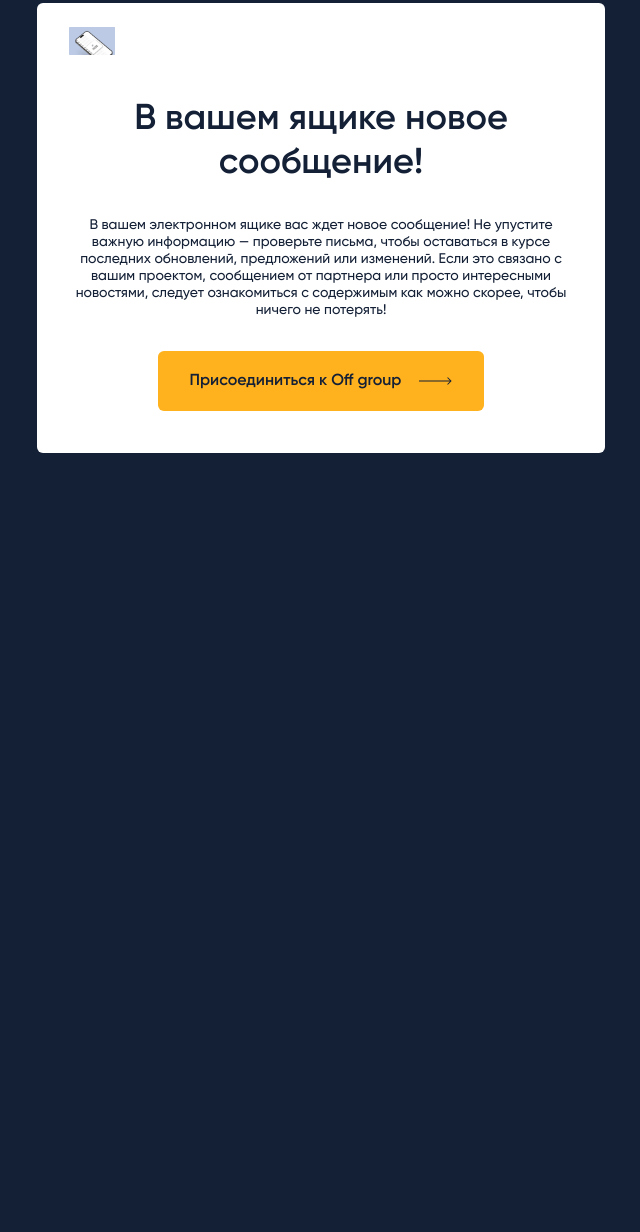
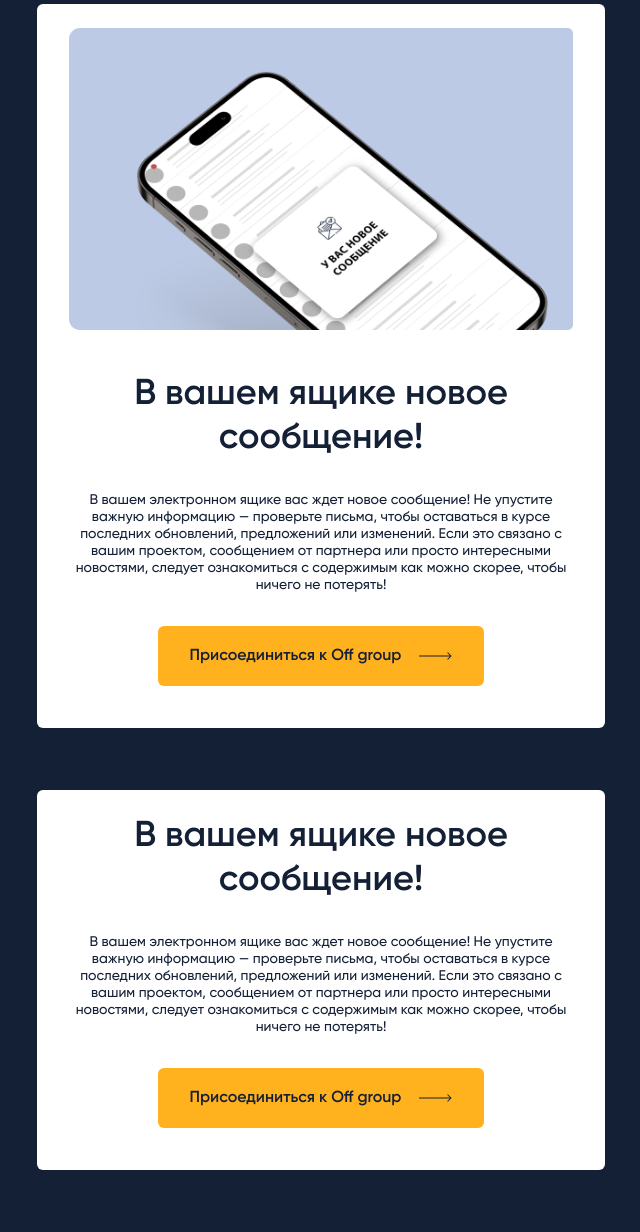
Before and after one commit to aleks664/email, a plain HTML site: page index.html in a window 1280 px wide. Shown: the part 662-1894 px from the top of the page, without its empty margins (319-959 px from the left). Before the commit the page ends 1177 px from the top, so only its background shows below. Drawn offline with Linux system fonts and the light colour scheme.

Commit message:
fix: box

```diff
--- a/index.html
+++ b/index.html
@@ -40,19 +40,19 @@
                             <table align="center" cellspacing="0" cellpadding="0" border="0" style="width:100%; max-width:600px; border:0;">
                                 <tr>
                                     <td bgcolor="#FFF" width="124" style=" padding-top:34px;padding-bottom:34px;padding-right:32px;padding-left:32px; border-radius: 0 0 0 6px;" class="logo" >
-                                        <img src="https://aleks664.github.io/email/images//logo.png" alt="logo" width="124" height="39" style="-ms-interpolation-mode:bicubic;clear:both;display:block;height:39px;max-width:100%;outline:0;text-decoration:none;width:124px">
+                                        <img src="https://aleks664.github.io/email/images//logo.png" alt="logo" width="124" style="-ms-interpolation-mode:bicubic;clear:both;display:block;max-width:100%;outline:0;text-decoration:none;width:124px">
                                     </td>
                                     <td bgcolor="#FFFFFF" class="emblem" style=" padding-top:32px;padding-bottom:32px;padding-right:32px;padding-left:32px; border-radius: 0 0 6px 0;" class="logo">
                                         <table align="right" cellspacing="0" cellpadding="0" border="0" style="width:100%; max-width:600px; border:0;">
                                             <tr>
                                                 <td class="emblem-1" width="96" style="padding-top:0;padding-bottom:0;padding-right:24px;padding-left:0;">
-                                                    <img src="https://aleks664.github.io/email/images//emblem-1.png" alt="" width="72" height="44" style="-ms-interpolation-mode:bicubic;clear:both;display:block;height:44px;max-width:100%;outline:0;text-decoration:none;width:72px">
+                                                    <img src="https://aleks664.github.io/email/images//emblem-1.png" alt="" width="72" style="-ms-interpolation-mode:bicubic;clear:both;display:block;max-width:100%;outline:0;text-decoration:none;width:72px">
                                                 </td>
                                                 <td class="emblem-2" width="96" style="padding-top:0;padding-bottom:0;padding-right:24px;padding-left:0;">
-                                                    <img src="https://aleks664.github.io/email/images//emblem-2.png" alt="" width="72" height="44" style="-ms-interpolation-mode:bicubic;clear:both;display:block;height:44px;max-width:100%;outline:0;text-decoration:none;width:72px">
+                                                    <img src="https://aleks664.github.io/email/images//emblem-2.png" alt="" width="72" style="-ms-interpolation-mode:bicubic;clear:both;display:block;max-width:100%;outline:0;text-decoration:none;width:72px">
                                                 </td>
                                                 <td class="emblem-3" valign="middle" width="141" style="padding-top:0;padding-bottom:0;padding-right:0;padding-left:0;">
-                                                    <img src="https://aleks664.github.io/email/images//emblem-3.png" alt="" width="141" height="41" style="-ms-interpolation-mode:bicubic;clear:both;display:block;height:30px;max-width:100%;outline:0;text-decoration:none;width:141px">
+                                                    <img src="https://aleks664.github.io/email/images//emblem-3.png" alt="" width="141" style="-ms-interpolation-mode:bicubic;clear:both;display:block;max-width:100%;outline:0;text-decoration:none;width:141px">
                                                 </td>
                                             </tr>
                                         </table>
@@ -124,9 +124,52 @@
                                     <table align="center" cellspacing="0" cellpadding="0" border="0" style="width:100%; border:0;">
                                         <tr>
                                             <td   style="padding-bottom: 42px;">
-                                                <img  src="https://aleks664.github.io/email/images/img-1.png" alt="" width="100%"  style="-ms-interpolation-mode:bicubic;clear:both;display:block;max-width:100%;outline:0;text-decoration:none;width:46px">
+                                                <img  src="https://aleks664.github.io/email/images/img-1.png" alt="" width="522"  style="-ms-interpolation-mode:bicubic;clear:both;display:block;max-width:100%;outline:0;text-decoration:none;width:522px">
                                             </td>
                                         </tr>
+                                        <tr>
+                                            <td align="center" class="h1" style="padding-bottom: 32px; font-weight: 600;font-size: 36px;color: #142036; font-family:  'Gilroy', Arial,Helvetica,sans-serif;">
+                                                В вашем ящике новое
+                                                сообщение!
+                                            </td>
+                                        </tr>
+                                        <tr>
+                                            <td align="center" class="txt" style="padding-bottom: 32px; font-weight: 500;font-size: 14px;color: #142036; font-family:  'Gilroy', Arial,Helvetica,sans-serif;">
+                                                В вашем электронном ящике вас ждет новое сообщение! Не упустите важную информацию — проверьте письма, чтобы оставаться в курсе последних обновлений, предложений или изменений. Если это связано с вашим проектом, сообщением от партнера или просто интересными новостями, следует ознакомиться с содержимым как можно скорее, чтобы ничего не потерять!
+                                            </td>
+                                        </tr>
+                                        <tr>
+                                            <td align="center" >
+                                                <!--[if mso]>
+                                                <v:roundrect xmlns:v="urn:schemas-microsoft-com:vml" xmlns:w="urn:schemas-microsoft-com:office:word" arcsize=".06" fillcolor="#FFFFFF">
+                                                <![endif]-->
+                                                <a href="#" class="btn" style="display: inline-block; text-decoration: none;border-radius: 6px; background: #ffb11e; padding: 20px 32px; font-weight: 600;font-size: 16px;color: #142036; font-family:  'Gilroy', Arial,Helvetica,sans-serif;">
+                                                    Присоединиться к Off group
+                                                    <img style="vertical-align: middle; margin-left: 14px" src="https://aleks664.github.io/email/images/arrow.png" alt="">
+                                                </a>
+                                                <!--[if mso]>
+                                                </v:roundrect>
+                                                <![endif]-->
+                                            </td>
+                                        </tr>
+                                    </table>
+                                </td>
+                            </tr>
+                        </table>
+                        <!--[if mso]>
+                        </v:roundrect>
+                        <![endif]-->
+                    </td>
+                </tr>
+                <tr>
+                    <td class="row" style="padding-top:0;padding-bottom:62px;padding-right:0;padding-left:0;">
+                        <!--[if mso]>
+                        <v:roundrect xmlns:v="urn:schemas-microsoft-com:vml" xmlns:w="urn:schemas-microsoft-com:office:word" arcsize=".06" fillcolor="#FFFFFF">
+                        <![endif]-->
+                        <table align="center" cellspacing="0" cellpadding="0" border="0" style="width:100%; max-width:600px; border:0;">
+                            <tr>
+                                <td cllass="box" bgcolor="#FFF" width="124" style=" padding-top:24px;padding-bottom:42px;padding-right:32px;padding-left:32px; border-radius: 6px;" class="logo" >
+                                    <table align="center" cellspacing="0" cellpadding="0" border="0" style="width:100%; border:0;">
                                         <tr>
                                             <td align="center" class="h1" style="padding-bottom: 32px; font-weight: 600;font-size: 36px;color: #142036; font-family:  'Gilroy', Arial,Helvetica,sans-serif;">
                                                 В вашем ящике новое
```
